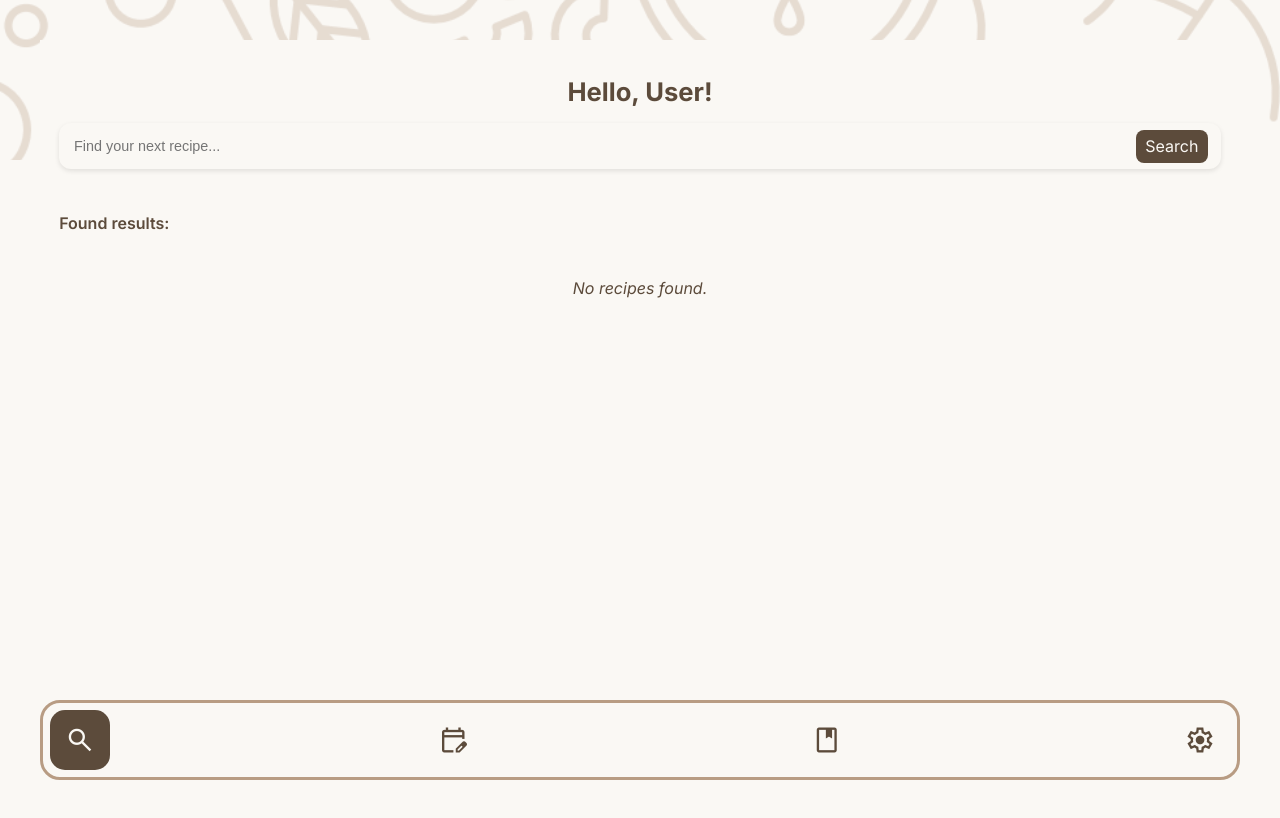
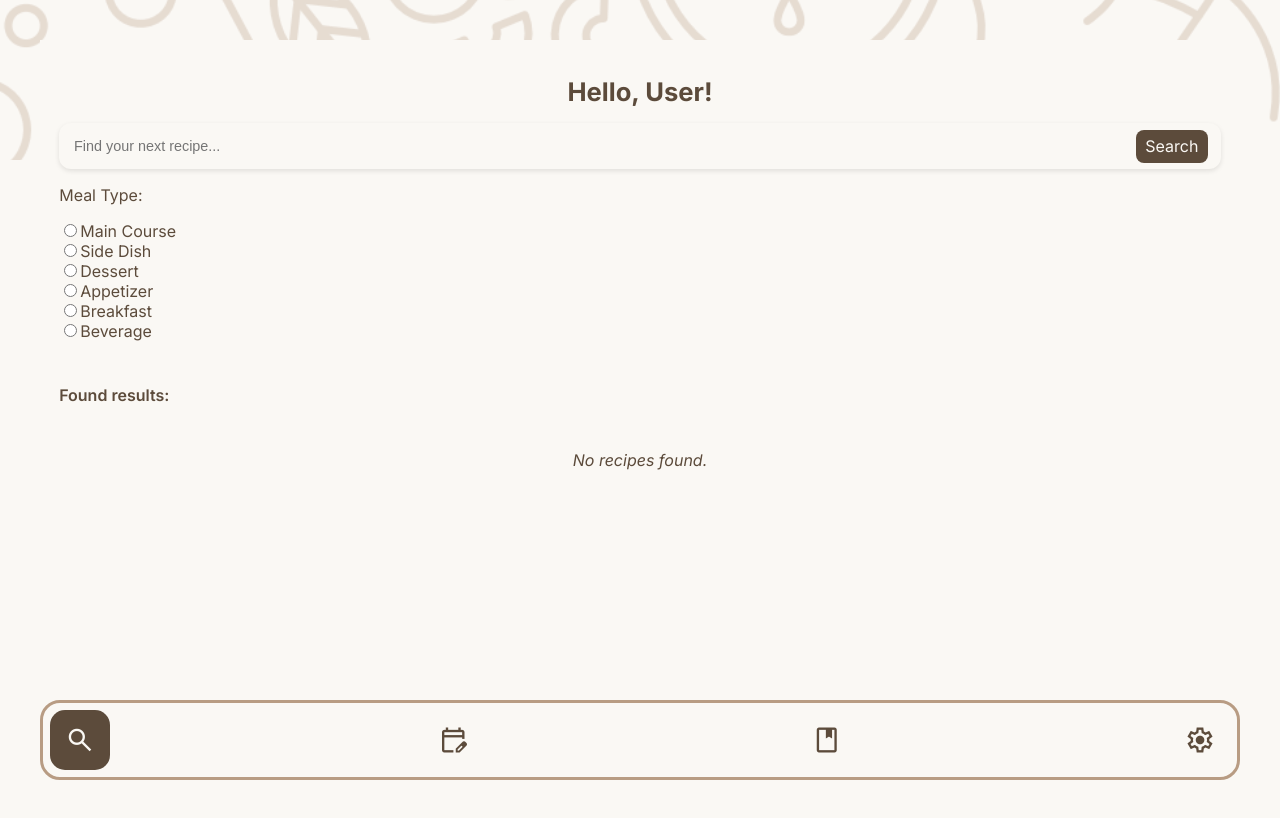
Before and after one commit to turbonobsin/MealPlanningApp, a Vue app: page / in a window 1280 px wide. Shown: the top 818 px of the page. Built offline with nearby package versions, Linux system fonts and the light colour scheme.

Commit message:
working on meal types

```diff
--- a/src/views/HomeView.vue
+++ b/src/views/HomeView.vue
@@ -11,6 +11,7 @@ let excludedFoods = ref("");
 let intolerances = ref([""]);
 let recipeSearchLength = ref("");
 const profilesStore = useProfilesStore();
+//let meal_type = ref("")
 
 //checkbox variables
 const intolerance1 = document.getElementById('intolerance1');
@@ -55,6 +56,9 @@ async function RecipeSearch(searchTerm, maxTime, excludedFoods, intolerances) {
 	if (intolerances != undefined && intolerances != "") {
 		url.searchParams.set("intolerances", intolerances);
 	}
+	//if (meal_type != undefined && meal_type != "") {
+		//url.searchParams.set("type", meal_type);
+	//}
 
 
 	const options = {
@@ -176,11 +180,30 @@ function addToCalendar() {
 		<h1 class="page-title">Hello, User!</h1>
 
 		<div class="search-bar">
-			<input type="text" placeholder="Find your next recipe..." v-model="searchTerm" />
+			<input type="text" placeholder="Find your next recipe..." v-model="searchTerm" /><br>
 
 			<button class="filter-btn" @click="RecipeSearch(searchTerm, maxTime, excludedFoods, intolerances)">
 				Search
 			</button>
+		</div>
+
+		<!--Add all filters and make it a popup-->
+
+		<div>
+			<!--Meal Type-->
+			<p>Meal Type:</p>
+			<input type="radio" id="main_course" name="meal_type" value="main_course"></input>
+			<label for="main_course">Main Course</label><br>
+			<input type="radio" id="side_dish" name="meal_type" value="side_dish"></input>
+			<label for="side_dish">Side Dish</label><br>
+			<input type="radio" id="dessert" name="meal_type" value="dessert"></input>
+			<label for="dessert">Dessert</label><br>
+			<input type="radio" id="appetizer" name="meal_type" value="appetizer"></input>
+			<label for="appetizer">Appetizer</label><br>
+			<input type="radio" id="breakfast" name="meal_type" value="breakfast"></input>
+			<label for="breakfast">Breakfast</label><br>
+			<input type="radio" id="beverage" name="meal_type" value="beverage"></input>
+			<label for="beverage">Beverage</label><br>
 		</div>
 		<br>
 
--- a/src/views/RecipeDetailsView.vue
+++ b/src/views/RecipeDetailsView.vue
@@ -66,7 +66,7 @@ onMounted(() => {
 
     <!--Ingredients-->
 	<div>
-	<p>Ingredients:</p>
+	<p class="bold">Ingredients:</p>
 	<p v-for="ingredient in ingredients">
 		{{ ingredient.original }}
 	</p>
@@ -74,7 +74,7 @@ onMounted(() => {
 
     <!--Instructions-->
 	<div>
-		<p>Instructions:</p>
+		<p class="bold">Instructions:</p>
 		<div v-for="instruction in instructions" :key="instruction.name">
 			<p v-for="step in instruction.steps" :key="step.number">
 				{{ step.number }}. {{ step.step }}
@@ -98,4 +98,8 @@ onMounted(() => {
 	outline: 2px solid black;
 }
 
+.bold {
+	font-weight: bold;
+}
+
 </style>
```
